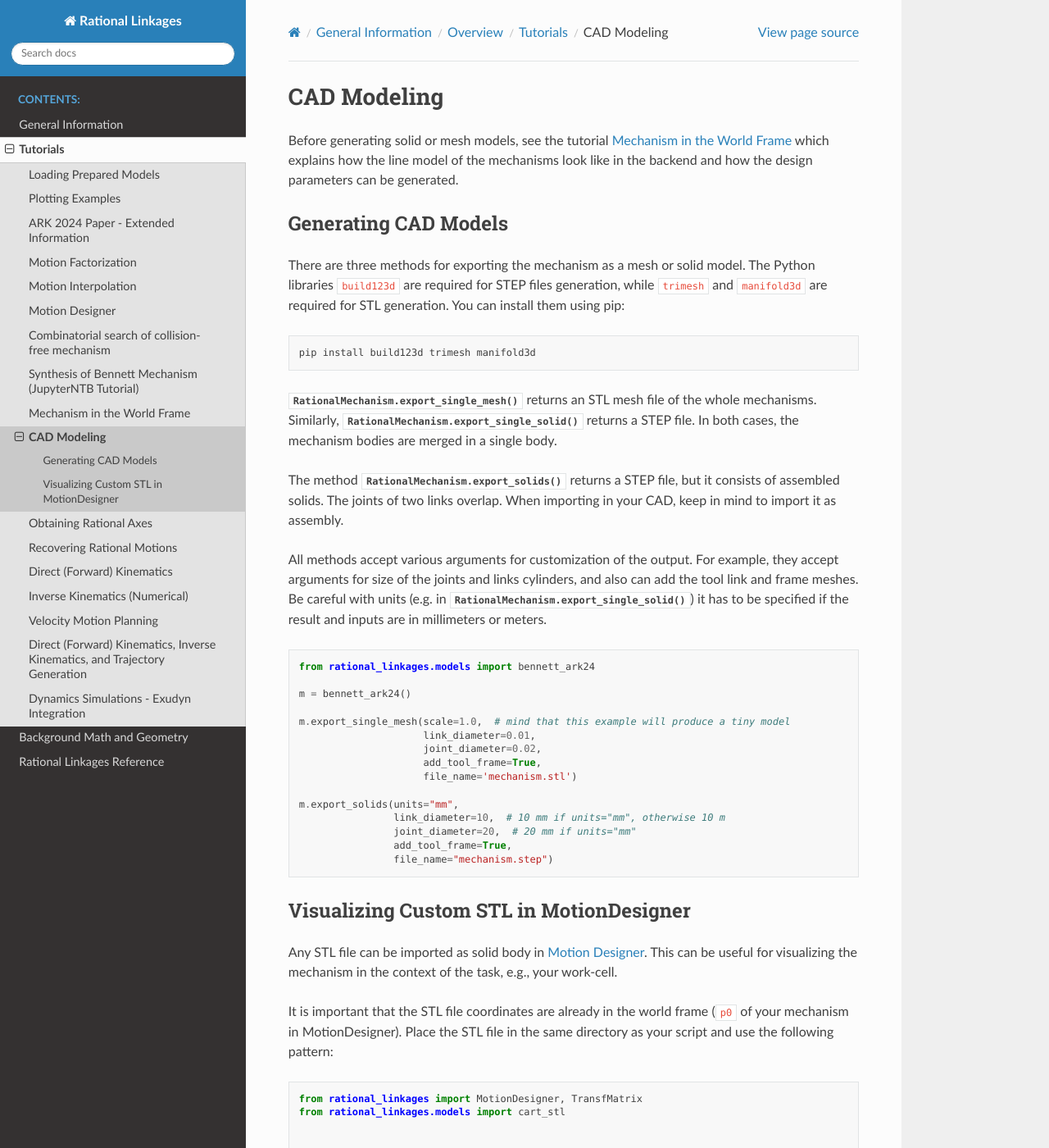
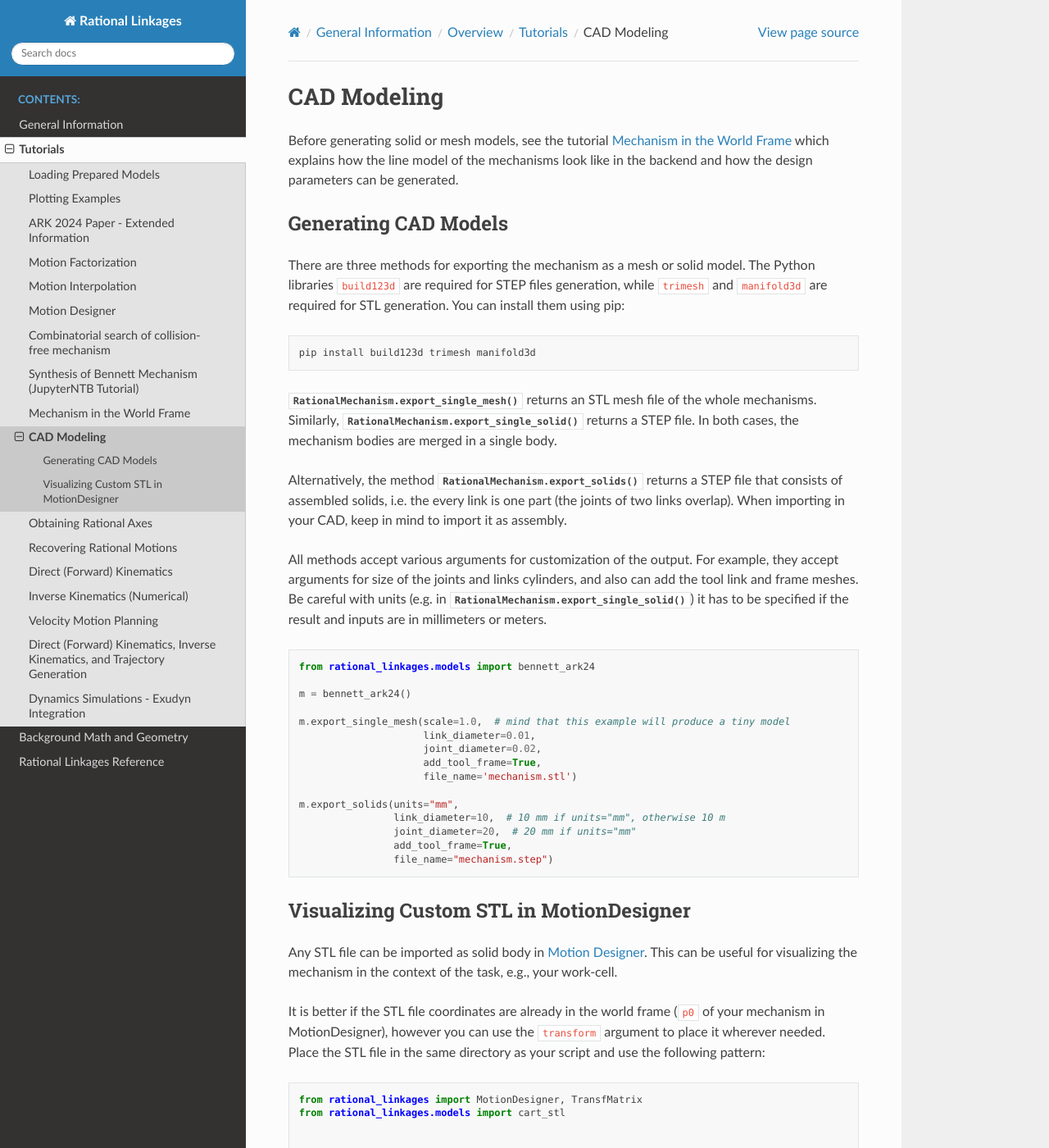
Before and after one commit to hucik14/rational-linkages, a Sphinx documentation site: the page built from docs/source/tutorials/cad.rst, in a window 1280 px wide and 1400 px high. Shown: the whole window at 82% size. Built offline with Sphinx 7.4.7 and the Read the Docs theme 3.1.0, drawn with Linux system fonts in a browser that asks for light colours.

Commit message:
docs update

```diff
--- a/docs/source/tutorials/cad.rst
+++ b/docs/source/tutorials/cad.rst
@@ -23,8 +23,9 @@ There are three methods for exporting the mechanism as a mesh or solid model. Th
 :meth:`.RationalMechanism.export_single_solid()` returns a STEP file. In both cases, the mechanism bodies
 are merged in a single body.
 
-The method :meth:`.RationalMechanism.export_solids()` returns a STEP file, but it consists of assembled solids.
-The joints of two links overlap. When importing in your CAD, keep in mind to import it as assembly.
+Alternatively, the method :meth:`.RationalMechanism.export_solids()` returns a STEP file that consists of
+assembled solids, i.e. the every link is one part (the joints of two links overlap).
+When importing in your CAD, keep in mind to import it as assembly.
 
 All methods accept various arguments for customization of the output. For example,
 they accept arguments for size of the joints and links cylinders, and also can
@@ -59,11 +60,11 @@ Visualizing Custom STL in MotionDesigner
 Any STL file can be imported as solid body in :ref:`motion_designer`. This can be useful for visualizing
 the mechanism in the context of the task, e.g., your work-cell.
 
-It is important that the STL file coordinates are already in the world frame
-(``p0`` of your mechanism in MotionDesigner). Place the STL file in the same directory as your script
-and use the following pattern:
+It is better if the STL file coordinates are already in the world frame
+(``p0`` of your mechanism in MotionDesigner), however you can use the ``transform`` argument to place it wherever needed.
+Place the STL file in the same directory as your script and use the following pattern:
 
-.. code-block::
+.. code-block:: python
 
     from rational_linkages import MotionDesigner, TransfMatrix
     from rational_linkages.models import cart_stl
```
